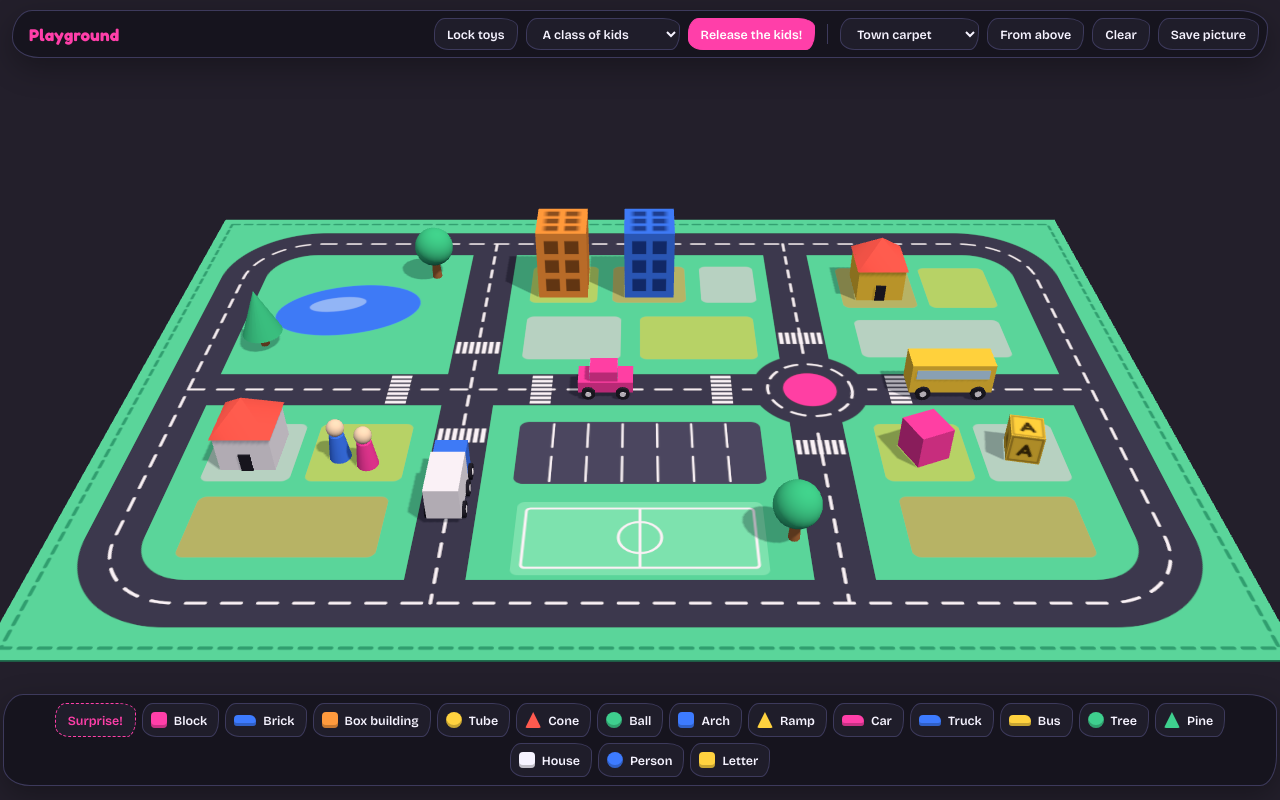
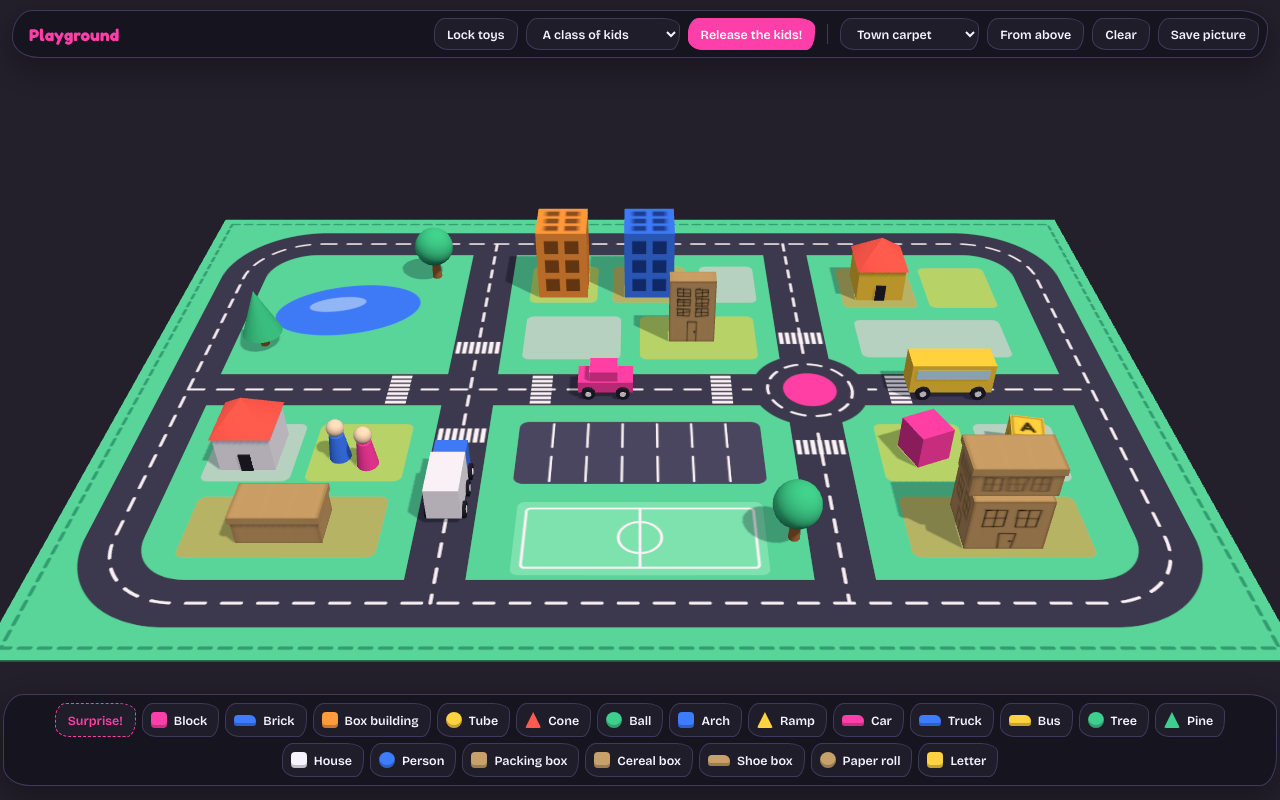
Before and after one commit to germanreinac/playground-toys, a plain HTML site: page index.html in a window 1280 px wide. Drawn offline with Linux system fonts and the light colour scheme.

Commit message:
Cardboard: packing box, cereal box, shoe box and paper roll you can draw windows on
Plain cardboard toys that stack like buildings. 'Draw windows' adds wobbly
marker windows and a door; colours paint them. They are light, so the kids
send them flying.

Co-Authored-By: Claude Fable 5.2 <noreply@anthropic.com>
Claude-Session: https://claude.ai/code/session_01VbbvxCLWmpLUbCKqWgdE1S

```diff
--- a/src/playground.js
+++ b/src/playground.js
@@ -17,7 +17,8 @@ import { OrbitControls } from '../vendor/three/OrbitControls.js';
 import * as CANNON from '../vendor/cannon-es.js';
 
 // Primary colours, leaning on Melti's own pink and blue.
-const COLOURS = ['#ff3fa9', '#3d7bff', '#ffd23f', '#ff5a4f', '#3ecf8e', '#ff9a3d', '#f6f3ff', '#24222e'];
+const CARD = '#c8a06a';   // plain cardboard
+const COLOURS = ['#ff3fa9', '#3d7bff', '#ffd23f', '#ff5a4f', '#3ecf8e', '#ff9a3d', '#f6f3ff', '#24222e', CARD];
 const ROAD = '#3b3850', LINE = '#f6f3ff';
 const MAT_W = 30, MAT_D = 20;   // the carpet, in toy units (a block is 1)
 const KID = 5;                  // the kids are real children: giants next to the toys
@@ -117,6 +118,39 @@ function letterTexture(ch) {
   const t = new THREE.CanvasTexture(c); t.colorSpace = THREE.SRGBColorSpace; return t;
 }
 
+// Cardboard: faint corrugation and worn edges and, if you draw on it, wobbly marker windows and a door.
+function cardTexture(cols, rows, door, drawn) {
+  const c = document.createElement('canvas'); c.width = c.height = 256;
+  const g = c.getContext('2d');
+  g.fillStyle = '#fff'; g.fillRect(0, 0, 256, 256);
+  g.strokeStyle = 'rgba(70,45,10,0.07)'; g.lineWidth = 2;
+  for (let x = 6; x < 256; x += 9) { g.beginPath(); g.moveTo(x, 0); g.lineTo(x, 256); g.stroke(); }
+  g.strokeStyle = 'rgba(70,45,10,0.22)'; g.lineWidth = 10; g.strokeRect(0, 0, 256, 256);
+  if (drawn) {
+    let seed = cols * 7 + rows * 13 + 5;
+    const wob = () => { seed = (seed * 16807) % 2147483647; return (seed / 2147483647 - 0.5) * 6; };
+    const pen = (pts) => { g.beginPath(); pts.forEach(([x, y], i) => (i ? g.lineTo(x + wob(), y + wob()) : g.moveTo(x + wob(), y + wob()))); g.stroke(); };
+    g.strokeStyle = 'rgba(35,30,60,0.9)'; g.lineWidth = 5.5; g.lineCap = 'round'; g.lineJoin = 'round';
+    const top = 26, bottom = door ? 150 : 230, cw = 204 / cols, ch = (bottom - top) / rows;
+    for (let r = 0; r < rows; r++) for (let q = 0; q < cols; q++) {
+      const x = 26 + q * cw + cw * 0.16, y = top + r * ch + ch * 0.14, w = cw * 0.68, h = ch * 0.72;
+      pen([[x, y], [x + w, y], [x + w, y + h], [x, y + h], [x, y], [x + w * 0.3, y]]);   // a box, the pen overshooting a little
+      pen([[x + w / 2, y], [x + w / 2, y + h]]); pen([[x, y + h / 2], [x + w, y + h / 2]]);
+    }
+    if (door) { pen([[104, 250], [104, 172], [152, 172], [152, 250]]); g.beginPath(); g.arc(142, 214, 3, 0, 7); g.stroke(); }
+  }
+  const t = new THREE.CanvasTexture(c); t.colorSpace = THREE.SRGBColorSpace; return t;
+}
+// A cardboard box: marker drawings go on the walls (or just front and back, for a thin box), never on the top.
+function cardBox(m, opts, w, h, d, cols, rows, door, thin) {
+  m.userData.card = [cols, rows, door];
+  m.map = cardTexture(cols, rows, door, opts.drawn);
+  const plain = lambert(m.color); plain.map = cardTexture(cols, rows, door, false);
+  m.userData.twin = plain;   // takes the same colour
+  return part(new THREE.BoxGeometry(w, h, d), thin ? [plain, plain, plain, plain, m, m] : [m, m, plain, plain, m, m], 0, h / 2, 0);
+}
+const tape = lambert('#efe2c4');
+
 const TOYS = {
   block: { label: 'Block', colour: '#ff3fa9', make: (m) => [part(new THREE.BoxGeometry(1, 1, 1), m, 0, 0.5, 0)] },
   brick: { label: 'Brick', colour: '#3d7bff', make: (m) => [part(new THREE.BoxGeometry(2, 0.6, 1), m, 0, 0.3, 0)] },
@@ -137,6 +171,10 @@ const TOYS = {
   pine: { label: 'Pine', colour: '#3ecf8e', make: (m) => [part(new THREE.CylinderGeometry(0.1, 0.14, 0.5, 12), trunk, 0, 0.25, 0), part(new THREE.ConeGeometry(0.6, 1.5, 20), m, 0, 1.2, 0)] },
   house: { label: 'House', colour: '#f6f3ff', make: (m) => { const r = part(new THREE.ConeGeometry(1.15, 0.8, 4), roof, 0, 1.5, 0); r.rotation.y = Math.PI / 4; return [part(new THREE.BoxGeometry(1.5, 1.1, 1.5), m, 0, 0.55, 0), r, part(new THREE.BoxGeometry(0.32, 0.56, 0.06), lambert('#24222e'), 0, 0.28, 0.76)]; } },
   person: { label: 'Person', colour: '#3d7bff', make: (m) => [part(new THREE.CylinderGeometry(0.2, 0.3, 0.8, 20), m, 0, 0.4, 0), part(new THREE.SphereGeometry(0.24, 20, 14), skin, 0, 1.02, 0)] },
+  carton: { label: 'Packing box', colour: CARD, make: (m, g, opts) => [cardBox(m, opts, 2, 1.6, 1.6, 2, 1, true), part(new THREE.BoxGeometry(2.02, 0.02, 0.24), tape, 0, 1.6, 0)] },
+  cereal: { label: 'Cereal box', colour: CARD, make: (m, g, opts) => [cardBox(m, opts, 1.4, 2.2, 0.55, 2, 3, true, true)] },
+  shoebox: { label: 'Shoe box', colour: CARD, make: (m, g, opts) => { const b = cardBox(m, opts, 2.2, 0.75, 1.2, 3, 1, false); return [b, part(new THREE.BoxGeometry(2.3, 0.2, 1.3), m.userData.twin, 0, 0.8, 0)]; } },
+  roll: { label: 'Paper roll', colour: CARD, make: (m) => [part(new THREE.CylinderGeometry(0.34, 0.34, 1.7, 24), m, 0, 0.85, 0), part(new THREE.CylinderGeometry(0.27, 0.27, 0.02, 20), lambert('#5a4326'), 0, 1.7, 0)] },
   letter: { label: 'Letter', colour: '#ffd23f', make: (m, g, opts) => { m.map = letterTexture(opts.letter || 'A'); return [part(new THREE.BoxGeometry(0.9, 0.9, 0.9), m, 0, 0.45, 0)]; } },
 };
 
@@ -146,7 +184,7 @@ function makeToy(kind, opts = {}) {
   const g = new THREE.Group();
   const paint = lambert(opts.color || def.colour);
   g.add(...def.make(paint, g, opts));
-  g.userData = { kind, paint, letter: opts.letter || (kind === 'letter' ? 'A' : undefined) };
+  g.userData = { kind, paint, drawn: !!opts.drawn, letter: opts.letter || (kind === 'letter' ? 'A' : undefined) };
   g.position.set(opts.x || 0, opts.y || 0, opts.z || 0);
   g.rotation.y = opts.r || 0;
   g.scale.setScalar(opts.s || 1);
@@ -182,7 +220,7 @@ export function openPlayground({ boardId, addImage, toast, standalone = false })
       <span class="pg-colours"></span>
       <button data-s="left" title="Turn left (Q)">⟲</button><button data-s="right" title="Turn right (E)">⟳</button>
       <button data-s="smaller" title="Smaller ([)">−</button><button data-s="bigger" title="Bigger (])">+</button>
-      <button data-s="copy" title="Another one (Ctrl/⌘ + D)">Copy</button><button data-s="delete" title="Put it away (Delete)">Remove</button>
+      <button data-s="draw" title="Draw windows and a door on it with a marker" hidden>Draw windows</button><button data-s="copy" title="Another one (Ctrl/⌘ + D)">Copy</button><button data-s="delete" title="Put it away (Delete)">Remove</button>
     </div>
     <div class="pg-box"></div>
     <div class="pg-clock" hidden></div>
@@ -240,7 +278,7 @@ export function openPlayground({ boardId, addImage, toast, standalone = false })
 
   // --- saving
   const save = () => {
-    const data = { carpet: state.carpet, toys: toys.map((t) => ({ kind: t.userData.kind, x: +t.position.x.toFixed(3), y: +t.position.y.toFixed(3), z: +t.position.z.toFixed(3), r: +t.rotation.y.toFixed(3), s: +t.scale.x.toFixed(3), color: `#${t.userData.paint.color.getHexString()}`, ...(t.userData.letter ? { letter: t.userData.letter } : {}) })) };
+    const data = { carpet: state.carpet, toys: toys.map((t) => ({ kind: t.userData.kind, x: +t.position.x.toFixed(3), y: +t.position.y.toFixed(3), z: +t.position.z.toFixed(3), r: +t.rotation.y.toFixed(3), s: +t.scale.x.toFixed(3), color: `#${t.userData.paint.color.getHexString()}`, ...(t.userData.letter ? { letter: t.userData.letter } : {}), ...(t.userData.drawn ? { drawn: 1 } : {}) })) };
     try { localStorage.setItem(KEY(boardId), JSON.stringify(data)); } catch {}
   };
 
@@ -261,6 +299,9 @@ export function openPlayground({ boardId, addImage, toast, standalone = false })
     selected = toy;
     ring.visible = !!toy;
     el.querySelector('.pg-sel').hidden = !toy;
+    const drawBtn = el.querySelector('[data-s="draw"]');
+    drawBtn.hidden = !toy?.userData.paint.userData.card;
+    drawBtn.textContent = toy?.userData.drawn ? 'Rub out' : 'Draw windows';
     placeRing();
     needs = true;
   };
@@ -321,7 +362,7 @@ export function openPlayground({ boardId, addImage, toast, standalone = false })
   surprise.addEventListener('click', () => {
     const kinds = Object.keys(TOYS), kind = kinds[Math.floor(Math.random() * kinds.length)];
     const x = (Math.random() - 0.5) * (MAT_W - 4), z = (Math.random() - 0.5) * (MAT_D - 4);
-    const toy = addToy(kind, { x, y: 0, z, r: Math.floor(Math.random() * 8) * Math.PI / 4, color: COLOURS[Math.floor(Math.random() * 6)] });
+    const toy = addToy(kind, { x, y: 0, z, r: Math.floor(Math.random() * 8) * Math.PI / 4, ...(TOYS[kind].colour === CARD ? { drawn: Math.random() < 0.5 } : { color: COLOURS[Math.floor(Math.random() * 6)] }) });
     toy.position.y = restingHeight(toy, x, z);
     placeRing(); save();
   });
@@ -332,7 +373,7 @@ export function openPlayground({ boardId, addImage, toast, standalone = false })
     b.className = 'pg-swatch';
     b.style.background = c;
     b.title = 'Colour';
-    b.addEventListener('click', () => { if (selected) { selected.userData.paint.color.set(c); needs = true; save(); } });
+    b.addEventListener('click', () => { if (selected) { selected.userData.paint.color.set(c); selected.userData.paint.userData.twin?.color.set(c); needs = true; save(); } });
     swatches.appendChild(b);
   }
   const act = {
@@ -340,7 +381,13 @@ export function openPlayground({ boardId, addImage, toast, standalone = false })
     right: () => { selected.rotation.y -= Math.PI / 4; },
     smaller: () => { selected.scale.setScalar(Math.max(0.3, selected.scale.x / 1.2)); },
     bigger: () => { selected.scale.setScalar(Math.min(6, selected.scale.x * 1.2)); },
-    copy: () => { const t = selected; addToy(t.userData.kind, { color: `#${t.userData.paint.color.getHexString()}`, r: t.rotation.y, s: t.scale.x, letter: t.userData.letter, x: t.position.x + 1.2, z: t.position.z + 0.6, y: 0 }); selected.position.y = restingHeight(selected, selected.position.x, selected.position.z); },
+    draw: () => {
+      const u = selected.userData, m = u.paint;
+      u.drawn = !u.drawn;
+      m.map.dispose(); m.map = cardTexture(...m.userData.card, u.drawn); m.needsUpdate = true;
+      el.querySelector('[data-s="draw"]').textContent = u.drawn ? 'Rub out' : 'Draw windows';
+    },
+    copy: () => { const t = selected; addToy(t.userData.kind, { drawn: t.userData.drawn, color: `#${t.userData.paint.color.getHexString()}`, r: t.rotation.y, s: t.scale.x, letter: t.userData.letter, x: t.position.x + 1.2, z: t.position.z + 0.6, y: 0 }); selected.position.y = restingHeight(selected, selected.position.x, selected.position.z); },
     delete: () => removeToy(selected),
   };
   const run = (name) => { if (!selected) return; act[name](); placeRing(); needs = true; save(); };
@@ -512,7 +559,7 @@ export function openPlayground({ boardId, addImage, toast, standalone = false })
       const centre = b.getCenter(new THREE.Vector3()).sub(toy.position);   // from its foot to its middle, unturned
       const kind = toy.userData.kind;
       const shape = kind === 'ball' ? new CANNON.Sphere(half.y) : new CANNON.Box(new CANNON.Vec3(Math.max(0.05, half.x), Math.max(0.05, half.y), Math.max(0.05, half.z)));
-      const heavy = { house: 1.6, box: 1.1, truck: 1.3, bus: 1.3, tree: 0.6, pine: 0.6, person: 0.5, ball: 0.5 }[kind] || 1;
+      const heavy = { house: 1.6, box: 1.1, truck: 1.3, bus: 1.3, tree: 0.6, pine: 0.6, person: 0.5, ball: 0.5, carton: 0.35, cereal: 0.35, shoebox: 0.35, roll: 0.35 }[kind] || 1;
       const body = new CANNON.Body({ mass: Math.max(0.4, half.x * half.y * half.z * 8 * 0.9 * heavy), shape, linearDamping: 0.08, angularDamping: 0.25 });
       const c = centre.clone().applyQuaternion(q);
       body.position.set(toy.position.x + c.x, toy.position.y + c.y, toy.position.z + c.z);
@@ -654,9 +701,11 @@ export function openPlayground({ boardId, addImage, toast, standalone = false })
   if (saved?.toys?.length) for (const t of saved.toys) addToy(t.kind, t, { quiet: true });
   else {
     // A first scene, so the mat isn't empty: a few things to push around.
-    for (const [kind, x, z, r, color] of [['house', -10.6, 2.8, 0, null], ['house', 7.8, -5.5, 0, '#ffd23f'], ['box', -2.5, -5.7, 0, null], ['box', 0.3, -5.7, 0, '#3d7bff'], ['tree', -6.8, -6.2, 0, null], ['pine', -11.6, -2.3, 0, null], ['tree', 3.9, 6.1, 0, null], ['car', -1, 0, 0, null], ['bus', 9, 0, Math.PI, null], ['truck', -5, 4.6, Math.PI / 2, null], ['person', -8.2, 3, 0, null], ['person', -7.4, 3.3, 0, '#ff3fa9'], ['block', 7.8, 2.8, 0.4, null], ['letter', 10.5, 2.8, -0.2, null]]) {
-      addToy(kind, { x, y: 0, z, r, ...(color ? { color } : {}) }, { quiet: true });
+    for (const [kind, x, z, r, color] of [['house', -10.6, 2.8, 0, null], ['house', 7.8, -5.5, 0, '#ffd23f'], ['box', -2.5, -5.7, 0, null], ['box', 0.3, -5.7, 0, '#3d7bff'], ['tree', -6.8, -6.2, 0, null], ['pine', -11.6, -2.3, 0, null], ['tree', 3.9, 6.1, 0, null], ['car', -1, 0, 0, null], ['bus', 9, 0, Math.PI, null], ['truck', -5, 4.6, Math.PI / 2, null], ['person', -8.2, 3, 0, null], ['person', -7.4, 3.3, 0, '#ff3fa9'], ['block', 7.8, 2.8, 0.4, null], ['letter', 10.5, 2.8, -0.2, null], ['carton', 9.1, 5.7, 0, null], ['cereal', 1.6, -2.7, 0, null], ['shoebox', -9.1, 5.7, 0, null]]) {
+      addToy(kind, { x, y: 0, z, r, drawn: kind === 'carton' || kind === 'cereal', ...(color ? { color } : {}) }, { quiet: true });
     }
+    // A shoe box on top of the packing box: a building, because there were no more buildings.
+    addToy('shoebox', { x: 9.1, y: 1.62, z: 5.7, r: 0, drawn: true }, { quiet: true });
   }
   size();
   camera.position.copy(homeView());
--- a/style.css
+++ b/style.css
@@ -26,16 +26,16 @@ button { font: inherit; color: inherit; }
 .pg-top strong { font: 700 17px var(--font-display); color: var(--accent); letter-spacing: 0.01em; }
 .pg-hint { font-size: 12px; color: var(--text); margin-left: 6px; }
 .pg-space { flex: 1; }
-#playground button, #playground select { height: 32px; padding: 0 12px; border: 1px solid var(--panel-border); border-radius: var(--blob-s); background: var(--card); color: var(--text-strong); font: 600 12.500px var(--font-second); cursor: pointer; }
+#playground button, #playground select { height: 32px; padding: 0 12px; border: 1px solid var(--panel-border); border-radius: var(--blob-s); background: var(--card); color: var(--text-strong); font: 600 12.500px var(--font-second); cursor: pointer; white-space: nowrap; }
 #playground button:hover, #playground select:hover { border-color: var(--accent); }
 #playground button.primary { background: var(--accent); border-color: var(--accent); color: #fff; }
 .pg-box { position: absolute; left: 50%; bottom: 14px; transform: translateX(-50%); display: flex; flex-wrap: wrap; justify-content: center; gap: 6px; max-width: min(1340px, calc(100vw - 24px)); width: max-content; padding: 8px; border: 1px solid var(--panel-border); border-radius: var(--blob); background: var(--overlay); box-shadow: 0 10px 30px rgba(0, 0, 0, 0.3); }
 #playground .pg-box button { display: inline-flex; align-items: center; gap: 7px; height: 34px; padding: 0 11px 0 8px; }
 #playground .pg-box button:active { transform: scale(0.94); }
 .pg-box i { width: 16px; height: 16px; border-radius: 4px; background: var(--c); box-shadow: inset 0 -3px 0 rgba(0, 0, 0, 0.22); flex: none; }
-.pg-box i[data-shape="ball"], .pg-box i[data-shape="tube"], .pg-box i[data-shape="tree"], .pg-box i[data-shape="person"] { border-radius: 50%; }
+.pg-box i[data-shape="ball"], .pg-box i[data-shape="tube"], .pg-box i[data-shape="tree"], .pg-box i[data-shape="person"], .pg-box i[data-shape="roll"] { border-radius: 50%; }
 .pg-box i[data-shape="cone"], .pg-box i[data-shape="pine"], .pg-box i[data-shape="ramp"] { border-radius: 2px; clip-path: polygon(50% 0, 100% 100%, 0 100%); box-shadow: none; }
-.pg-box i[data-shape="car"], .pg-box i[data-shape="truck"], .pg-box i[data-shape="bus"], .pg-box i[data-shape="brick"] { width: 22px; height: 11px; border-radius: 4px 6px 3px 3px; }
+.pg-box i[data-shape="car"], .pg-box i[data-shape="truck"], .pg-box i[data-shape="bus"], .pg-box i[data-shape="brick"], .pg-box i[data-shape="shoebox"] { width: 22px; height: 11px; border-radius: 4px 6px 3px 3px; }
 .pg-sel { position: absolute; left: 50%; top: 66px; transform: translateX(-50%); display: flex; align-items: center; gap: 6px; padding: 6px 8px; border: 1px solid var(--accent); border-radius: var(--blob); background: var(--overlay); box-shadow: 0 10px 30px rgba(0, 0, 0, 0.3); }
 .pg-sel[hidden] { display: none; }
 .pg-colours { display: flex; gap: 5px; margin-right: 6px; }
```
